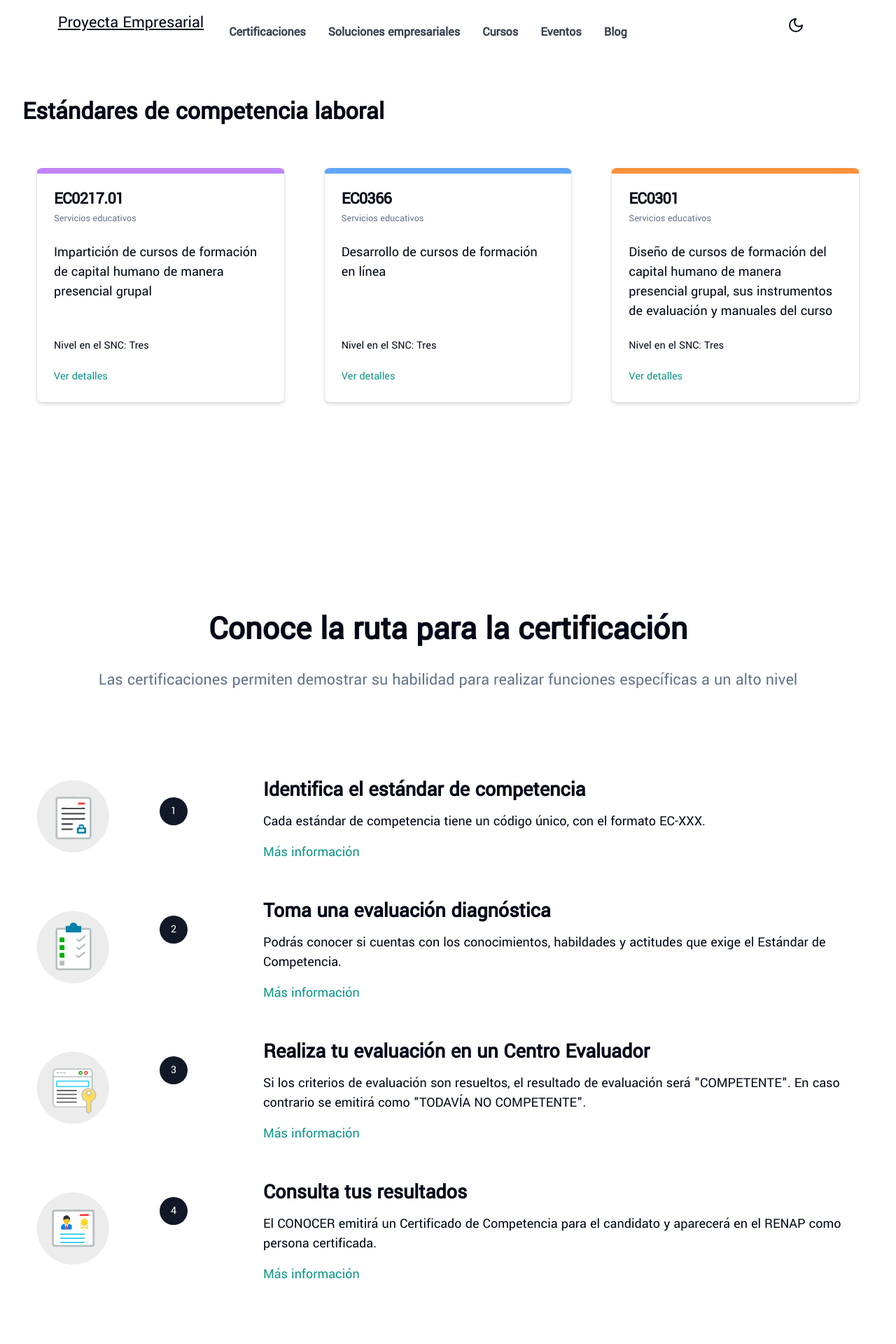
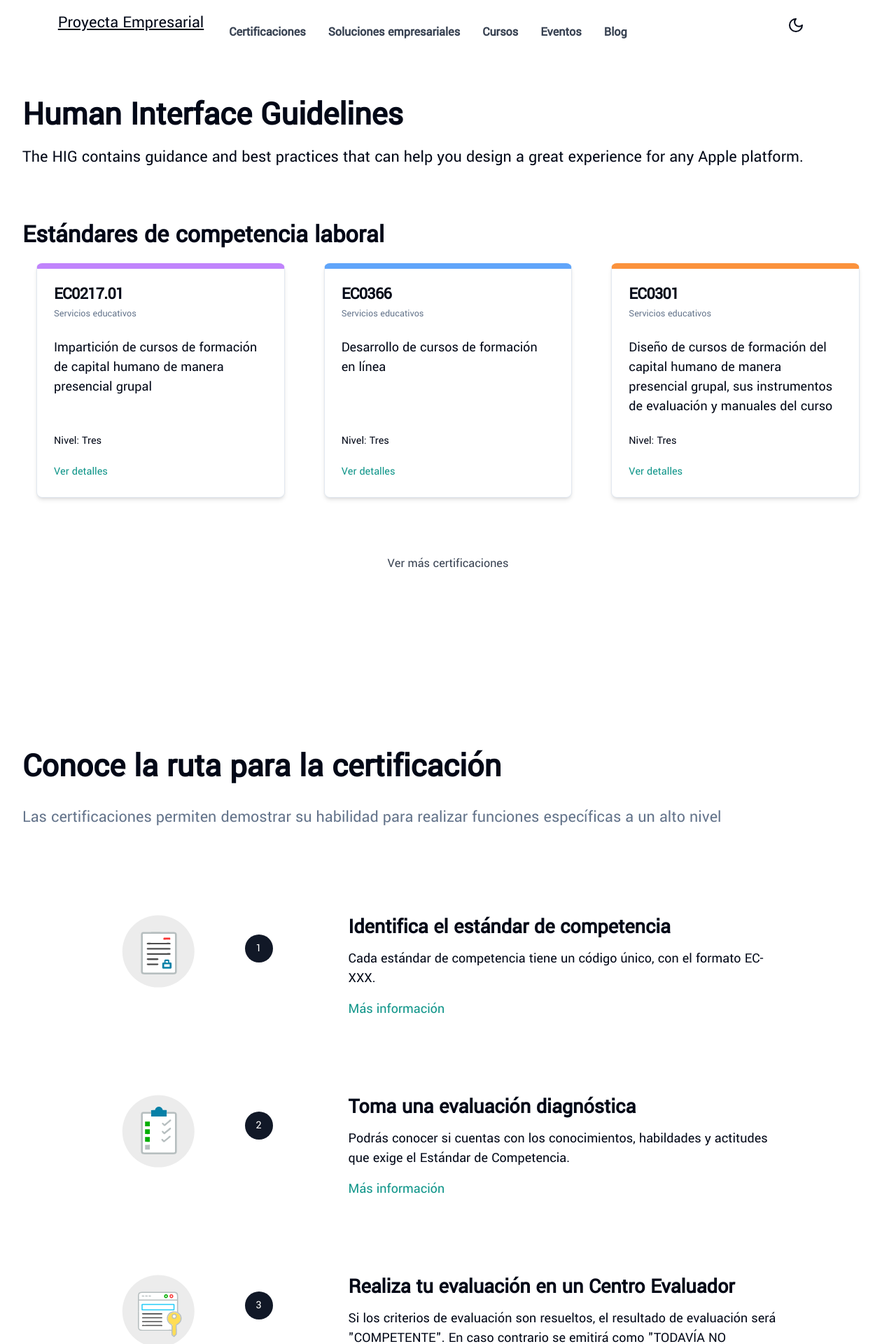
Before and after one commit to esphiritu/centro-evaluacion, a Next.js app: page /certificaciones in a window 1280 px wide. Shown: the top 1920 px of the page at 70% size. Built offline with nearby package versions, Linux system fonts and the light colour scheme.

Commit message:
A collapsiable component was added in the certification page. Minor changes to this page was also did in this commit

```diff
--- a/package.json
+++ b/package.json
@@ -11,6 +11,7 @@
   "dependencies": {
     "@radix-ui/react-accordion": "^1.1.2",
     "@radix-ui/react-avatar": "^1.1.0",
+    "@radix-ui/react-collapsible": "^1.1.0",
     "@radix-ui/react-dialog": "^1.1.1",
     "@radix-ui/react-dropdown-menu": "^2.0.6",
     "@radix-ui/react-separator": "^1.1.0",
--- a/src/app/certificaciones/page.js
+++ b/src/app/certificaciones/page.js
@@ -33,6 +33,12 @@ import {
   DrawerTrigger,
 } from "@/components/ui/drawer";
 import { Separator } from "@/components/ui/separator";
+import {
+  Collapsible,
+  CollapsibleContent,
+  CollapsibleTrigger,
+} from "@/components/ui/collapsible"
+
 
 // Custom components
 import ProgramsCard from "@/components/molecules/ProgramsCard";
@@ -92,11 +98,13 @@ export default function Certificaciones(params) {
     <>
       <main className="w-full pt-19">
         <section className="container py-5 h-auto">
-          <h1 className="text-2xl md:text-4xl font-bold text-left py-10">Estándares de competencia laboral</h1>
-          <div className="grid grid-cols-1 lg:grid-cols-3 gap-4 auto-cols-max mt-5">
+          <h1 className="text-4xl md:text-5xl font-bold pt-10">Human Interface Guidelines</h1>
+          <p className="text-xl md:text-2xl py-5 mb-4">The HIG contains guidance and best practices that can help you design a great experience for any Apple platform.</p>
+          <h4 className="text-2xl md:text-4xl font-bold text-left pt-10">Estándares de competencia laboral</h4>
+          <div className="grid grid-cols-1 lg:grid-cols-3 gap-4 auto-cols-max mt-5 mb-10">
             {estandares.map((estandar => {
               return (
-                <Card key={estandar.id} className={`lg:mx-2 xl:mx-5 ${estandar.borColor}`}>
+                <Card key={estandar.id} className={`lg:mx-2 xl:mx-5 mb-6 ${estandar.borColor}`}>
                   <CardHeader>
                     <CardTitle>{estandar.title}</CardTitle>
                     <CardDescription>{estandar.description}</CardDescription>
@@ -106,10 +114,10 @@ export default function Certificaciones(params) {
                   </CardContent>
                   <CardFooter>
                     <div className="">
-                      <p>Nivel en el SNC: {estandar.snc}</p>
+                      <p>Nivel: {estandar.snc}</p>
                       <div>
                         <Drawer>
-                          <DrawerTrigger className="text-teal-600 hover:text-teal-700 hover:underline mt-5">Ver detalles</DrawerTrigger>
+                          <DrawerTrigger className="text-teal-600 hover:text-teal-700 hover:underline mt-5 transition-all duration-300 ease-in-out">Ver detalles</DrawerTrigger>
                           <DrawerContent>
                             <DrawerHeader className="flex">
                               <div className="content-center">
@@ -128,7 +136,7 @@ export default function Certificaciones(params) {
                             <DrawerFooter>
 
                               <DrawerClose>
-                                <Button variant="outline">Cerrar</Button>
+                                <p variant="outline" className="px-5 py-4">Cerrar</p>
                               </DrawerClose>
                             </DrawerFooter>
                           </DrawerContent>
@@ -142,15 +150,39 @@ export default function Certificaciones(params) {
             ))
             }
           </div>
-
+          <div className="">
+            <Collapsible>
+              <CollapsibleTrigger className="w-full px-6">
+                <p className="
+                  px-3
+                  py-4
+                  text-xl
+                  text-center
+                  lg:text-lg
+                  text-gray-700
+                  hover:text-teal-700
+                  dark:text-gray-400
+                  dark:hover:text-teal-700
+                  bg-transparent
+                  transition-all
+                  duration-300
+                  ease-in-out
+                  ">Ver más certificaciones</p>
+              </CollapsibleTrigger>
+              <CollapsibleContent>
+                Yes. Free to use for personal and commercial projects. No attribution
+                required.
+              </CollapsibleContent>
+            </Collapsible>
+          </div>
         </section>
 
-        <section className="container py-10 my-10 mt-[12rem]">
-          <h1 className="text-4xl md:text-5xl text-center font-bold py-4 mt-8 mb-4">Conoce la ruta para la certificación</h1>
-          <p className="text-2xl text-muted-foreground text-center pb-8 mb-[5rem]">Las certificaciones permiten demostrar su habilidad para realizar funciones específicas a un alto nivel</p>
+        <section className="container py-10 my-10 mt-[8rem]">
+          <h1 className="text-4xl md:text-5xl font-bold py-4 mt-8 mb-4">Conoce la ruta para la certificación</h1>
+          <p className="text-2xl text-muted-foreground pb-8 mb-[5rem]">Las certificaciones permiten demostrar su habilidad para realizar funciones específicas a un alto nivel</p>
 
-          <div className="flex flex-col w-full mx-auto">
-            <div className="group w-full flex flex-col md:flex-row items-center mb-10">
+          <div className="flex flex-col w-full lg:w-4/5 mx-auto">
+            <div className="group w-full flex flex-col md:flex-row items-center md:items-start mb-[6rem]">
               <div className="bg-transparent max-w-32 mr-1 ml-2 md:mr-[5rem]">
                 <Image src={estandar} width={180} height={180} alt="icon for" className="w-auto" />
               </div>
@@ -168,7 +200,7 @@ export default function Certificaciones(params) {
               </div>
             </div>
 
-            <div className="group w-full flex flex-col md:flex-row items-center mb-10">
+            <div className="group w-full flex flex-col md:flex-row items-center md:items-start mb-[6rem]">
               <div className="bg-transparent max-w-32 mr-1 ml-2 md:mr-[5rem]">
                 <Image src={diagnostico} width={180} height={180} alt="icon for" className="w-auto" />
               </div>
@@ -176,7 +208,7 @@ export default function Certificaciones(params) {
                 <span className="absolute -left-10 top-9 bg-gray-900 text-white px-4 text-center content-center rounded-full min-w-10 min-h-10 mx-5">2</span>
                 <div className="pl-8">
                   <h3 className="text-3xl md:text-left font-bold py-3">
-                  Toma una evaluación diagnóstica
+                    Toma una evaluación diagnóstica
                   </h3>
                   <p className="text-xl mb-4">Podrás conocer si cuentas con los conocimientos, habildades y actitudes que exige el Estándar de Competencia.</p>
                   <Link href="./" className="text-lg text-teal-600 hover:underline">
@@ -186,7 +218,7 @@ export default function Certificaciones(params) {
               </div>
             </div>
 
-            <div className="group w-full flex flex-col md:flex-row items-center mb-10">
+            <div className="group w-full flex flex-col md:flex-row items-center md:items-start mb-[6rem]">
               <div className="bg-transparent max-w-32 mr-1 ml-2 md:mr-[5rem]">
                 <Image src={evaluacion} width={180} height={180} alt="icon for" className="w-auto" />
               </div>
@@ -194,7 +226,7 @@ export default function Certificaciones(params) {
                 <span className="absolute -left-10 top-9 bg-gray-900 text-white px-4 text-center content-center rounded-full min-w-10 min-h-10 mx-5">3</span>
                 <div className="pl-8">
                   <h3 className="text-3xl md:text-left font-bold py-3">
-                  Realiza tu evaluación en un Centro Evaluador
+                    Realiza tu evaluación en un Centro Evaluador
                   </h3>
                   <p className="text-xl mb-4">Si los criterios de evaluación son resueltos, el resultado de evaluación será "COMPETENTE". En caso contrario se emitirá como "TODAVÍA NO COMPETENTE".</p>
                   <Link href="./" className="text-lg text-teal-600 hover:underline">
@@ -204,7 +236,7 @@ export default function Certificaciones(params) {
               </div>
             </div>
 
-            <div className="group w-full flex flex-col md:flex-row items-center mb-10">
+            <div className="group w-full flex flex-col md:flex-row items-center md:items-start mb-[6rem]">
               <div className="bg-transparent max-w-32 mr-1 ml-2 md:mr-[5rem]">
                 <Image src={resultados} width={180} height={180} alt="icon for" className="w-auto" />
               </div>
@@ -212,7 +244,7 @@ export default function Certificaciones(params) {
                 <span className="absolute -left-10 top-9 bg-gray-900 text-white px-4 text-center content-center rounded-full min-w-10 min-h-10 mx-5">4</span>
                 <div className="pl-8">
                   <h3 className="text-3xl md:text-left font-bold py-3">
-                  Consulta tus resultados
+                    Consulta tus resultados
                   </h3>
                   <p className="text-xl mb-4">El CONOCER emitirá un Certificado de Competencia para el candidato y aparecerá en el RENAP como persona certificada.</p>
                   <Link href="./" className="text-lg text-teal-600 hover:underline">
--- a/src/components/molecules/ProgramsCard.jsx
+++ b/src/components/molecules/ProgramsCard.jsx
@@ -15,7 +15,7 @@ const programs = [
     programPic: RHSpecialist,
     flexColDirection: "flex-col-reverse",
     flexRowDirection: "lg:flex-row-reverse",
-    bgColor:"bg-violet-600",
+    bgColor:"transparent",
   },
   {
     ProgramName: "Programa en educación",
@@ -25,7 +25,7 @@ const programs = [
     programPic: teacherPic,
     flexColDirection: "flex-col-reverse",
     flexRowDirection: "lg:flex-row",
-    bgColor:"bg-gray-700",
+    bgColor:"transparent",
   },
 ];
 
@@ -34,8 +34,8 @@ const programs = [
 export default function ProgramsCard() {
   return (
         programs.map((program => (
-        <div className={`flex group ${program.flexColDirection} ${program.flexRowDirection} my-6 md:my-10 py-10 w-full`} key={program.index}>
-          <div className={`relative text-center text-white ${program.bgColor} py-6 px-8 w-full lg:w-1/2 h-[23rem] md:h-auto`}>
+        <div className={`flex group ${program.flexColDirection} ${program.flexRowDirection} my-[5rem] md:my-[6rem] py-10 w-full`} key={program.index}>
+          <div className={`relative text-center ${program.bgColor} py-6 px-[5rem] w-full lg:w-1/2 h-[23rem] md:h-auto`}>
             <h3 className="uppercase py-2 md:py-4">{program.ProgramName}</h3>
             <p className="text-3xl lg:text-3xl font-semibold">{program.ProgramDescription}</p>
             <ul className="text-left p-3 mt-3">
@@ -49,13 +49,13 @@ export default function ProgramsCard() {
               Ingresa al programa
             </Link>
           </div>
-          <div className="w-full lg:w-1/2 relative overflow-hidden">
+          <div className="w-full lg:w-1/2 relative overflow-hidden rounded-md">
             <Image
               src={program.programPic}
               alt={program.ProgramPicText}
               quality={75}
               sizes="(max-width: 1024px) 100vw, (max-width: 1200px) 50vw,"
-              className="transform group-hover:scale-125 transition-all ease-in-out"
+              className="transform group-hover:scale-125 transition-all ease-in-out rounded-md"
               style={{
                 width: '100%',
                 height: 'auto',
--- /dev/null
+++ b/src/components/ui/collapsible.jsx
@@ -0,0 +1,11 @@
+"use client"
+
+import * as CollapsiblePrimitive from "@radix-ui/react-collapsible"
+
+const Collapsible = CollapsiblePrimitive.Root
+
+const CollapsibleTrigger = CollapsiblePrimitive.CollapsibleTrigger
+
+const CollapsibleContent = CollapsiblePrimitive.CollapsibleContent
+
+export { Collapsible, CollapsibleTrigger, CollapsibleContent }
```
Also changed, not shown: src/app/page.js (+5 -5 lines), 1 other file (tests, documents, lock files or other folders).
